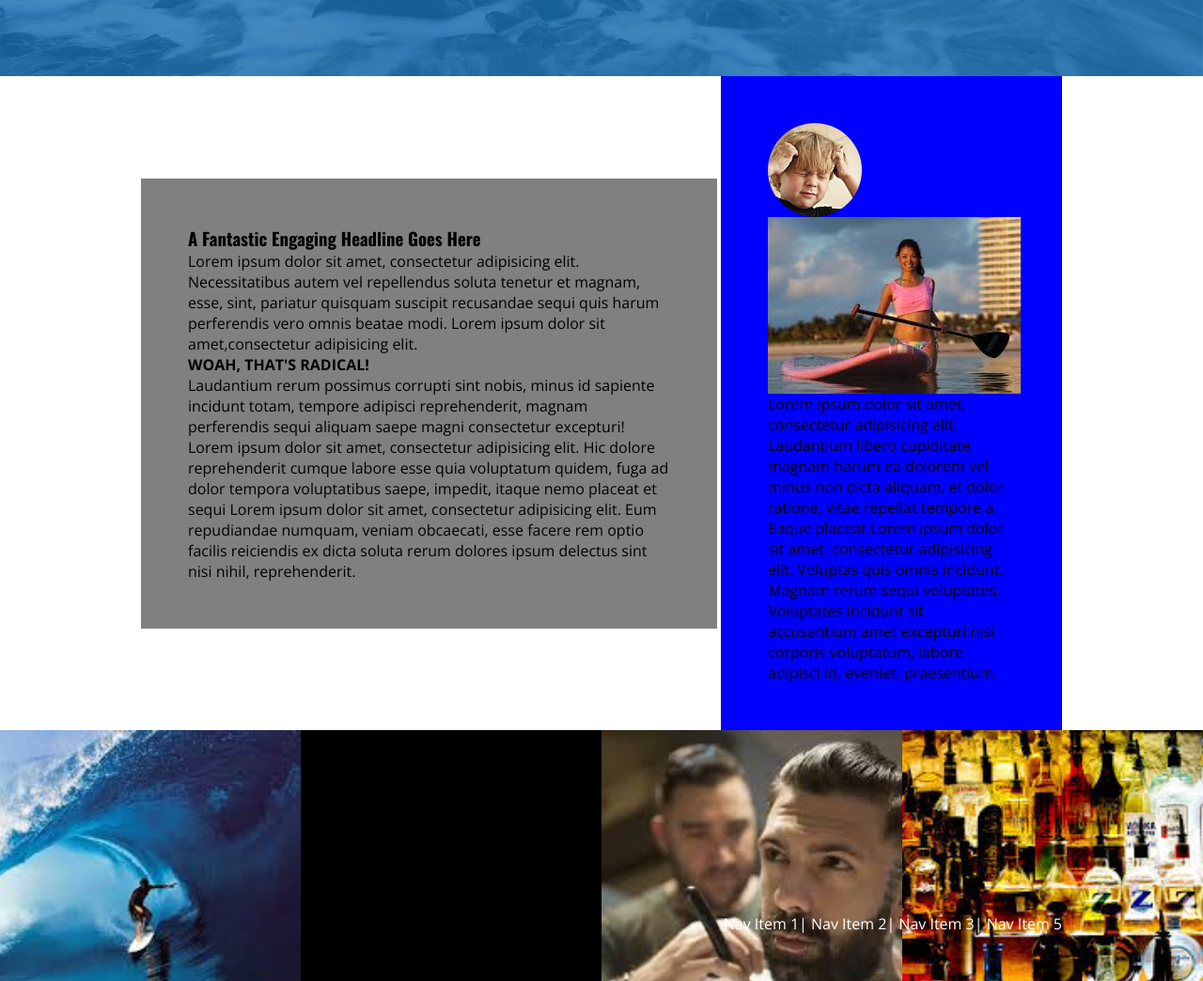
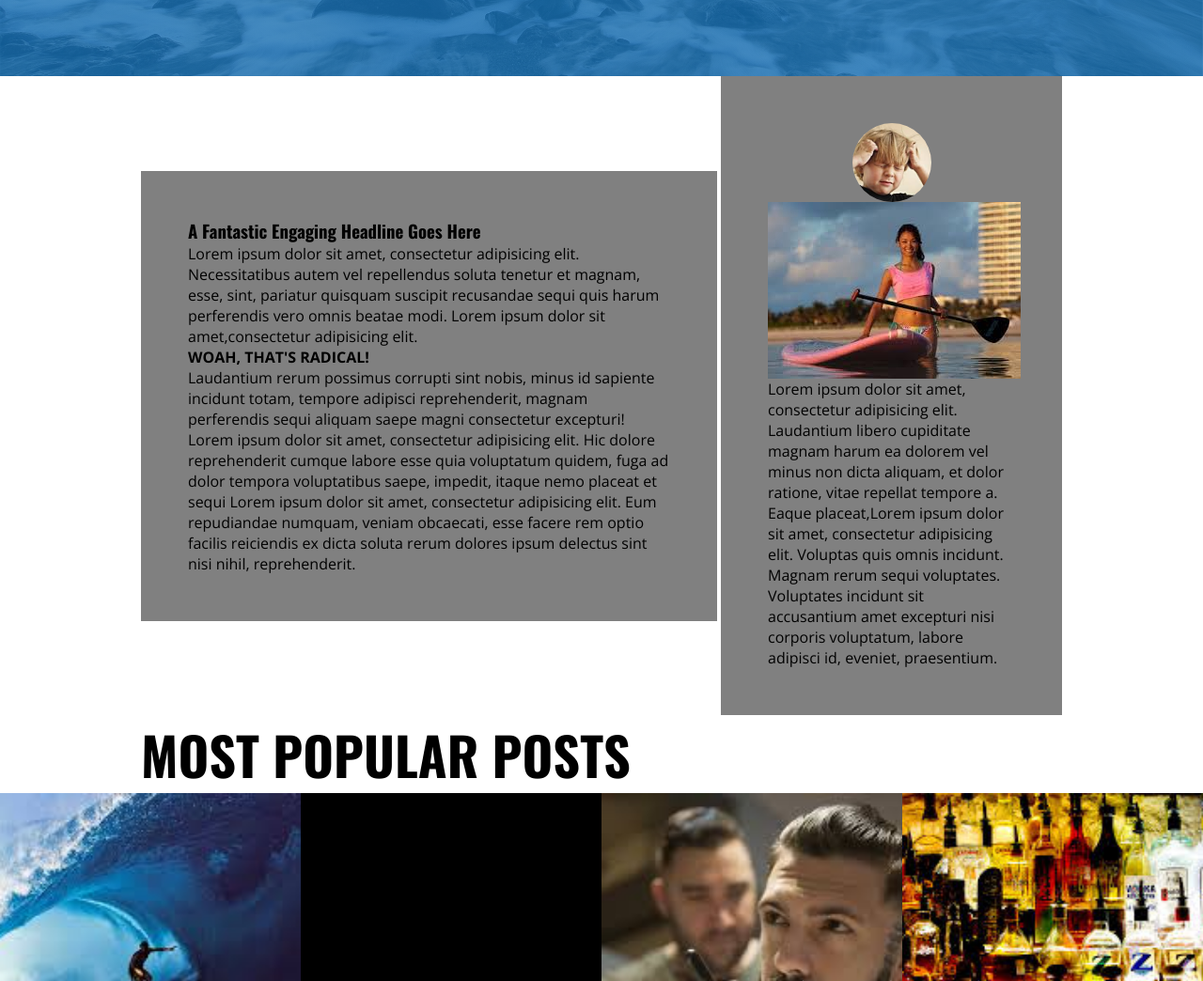
Before and after one commit to dstncharles/surf_and_paddle_project, a plain HTML site: page index.html in a window 1280 px wide. Shown: the part 292-1336 px from the top of the page at 94% size. Drawn offline with nearby package versions, Linux system fonts and the light colour scheme.

Commit message:
added bottom infoblock banner

```diff
--- a/index.html
+++ b/index.html
@@ -40,11 +40,12 @@
         facere rem optio facilis reiciendis ex dicta soluta rerum dolores ipsum delectus sint nisi nihil, reprehenderit.
     </div>
     <div class="addbox">
-    <div class="headpic">
+      <div class="headpic">
+      </div>
+      <img src="images/chickpb.jpg" alt=""> Lorem ipsum dolor sit amet, consectetur adipisicing elit. Laudantium libero cupiditate magnam harum ea dolorem vel minus non dicta aliquam, et dolor ratione, vitae repellat tempore a. Eaque placeat,Lorem ipsum dolor sit amet, consectetur adipisicing
+      elit. Voluptas quis omnis incidunt. Magnam rerum sequi voluptates. Voluptates incidunt sit accusantium amet excepturi nisi corporis voluptatum, labore adipisci id, eveniet, praesentium.
     </div>
-    <img src="images/chickpb.jpg" alt=""> Lorem ipsum dolor sit amet, consectetur adipisicing elit. Laudantium libero cupiditate magnam harum ea dolorem vel minus non dicta aliquam, et dolor ratione, vitae repellat tempore a. Eaque placeat,Lorem ipsum dolor sit amet, consectetur adipisicing
-    elit. Voluptas quis omnis incidunt. Magnam rerum sequi voluptates. Voluptates incidunt sit accusantium amet excepturi nisi corporis voluptatum, labore adipisci id, eveniet, praesentium.
-  </div>
+    <h5>MOST POPULAR POSTS</h5>
   </div>
   <section class="picbox">
     <div class="image surferpic">
--- a/main.css
+++ b/main.css
@@ -6,7 +6,7 @@
   padding: 0;
   vertical-align: middle;
 }
-.headnav, h3 {
+.headnav, h3, h5 {
   font-family: 'Oswald', sans-serif;
 }
 .headspan, .headlinetext, h2, p, h4, .addbox, .footspan, .footnav {
@@ -19,6 +19,19 @@
   background-position: center center;
   position: relative;
   display: block;
+}
+.wavepic ul {
+  float: right;
+}
+.wavepic h1 {
+  text-align: center;
+  position: relative;
+  top: 50%;
+  transform: translateY(-50%);
+  font-size: 100px;
+  font-weight: 300;
+  text-transform: uppercase;
+  color: white;
 }
 .logosearch {
   max-width: 980px;
@@ -53,7 +66,7 @@ h2 {
   padding: 50px;
 }
 .addbox {
-  background-color: blue;
+  background-color: gray;
   display: inline-block;
   width: 363px;
   padding: 50px
@@ -62,26 +75,18 @@ h2 {
   background-image: url("images/head.jpg");
   border-radius: 100%;
   background-size: cover;
-  background-position: center;
+  background-position: center center;
   background-repeat: no-repeat;
-  height: 100px;
-  width: 100px;
-}
-.wavepic ul {
-  float: right;
-}
-.wavepic h1 {
-  text-align: center;
-  position: relative;
-  top: 50%;
-  transform: translateY(-50%);
-  font-size: 100px;
-  font-weight: 300;
-  text-transform: uppercase;
-  color: white;
+  height: 84px;
+  width: 84px;
+  margin: auto;
 }
 h2 {
   text-align: center;
+}
+h5 {
+  font-size: 56px;
+  margin: 0;
 }
 .picbox div {
   height: 347px;
```
